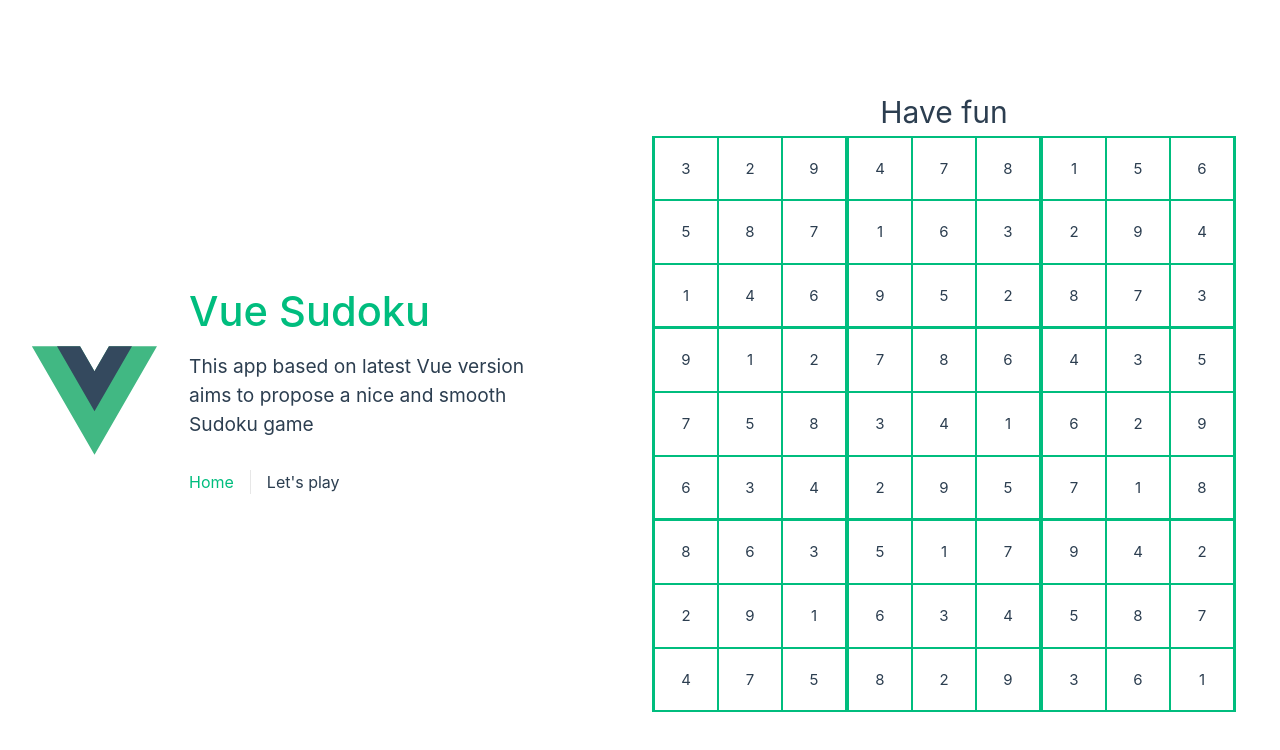
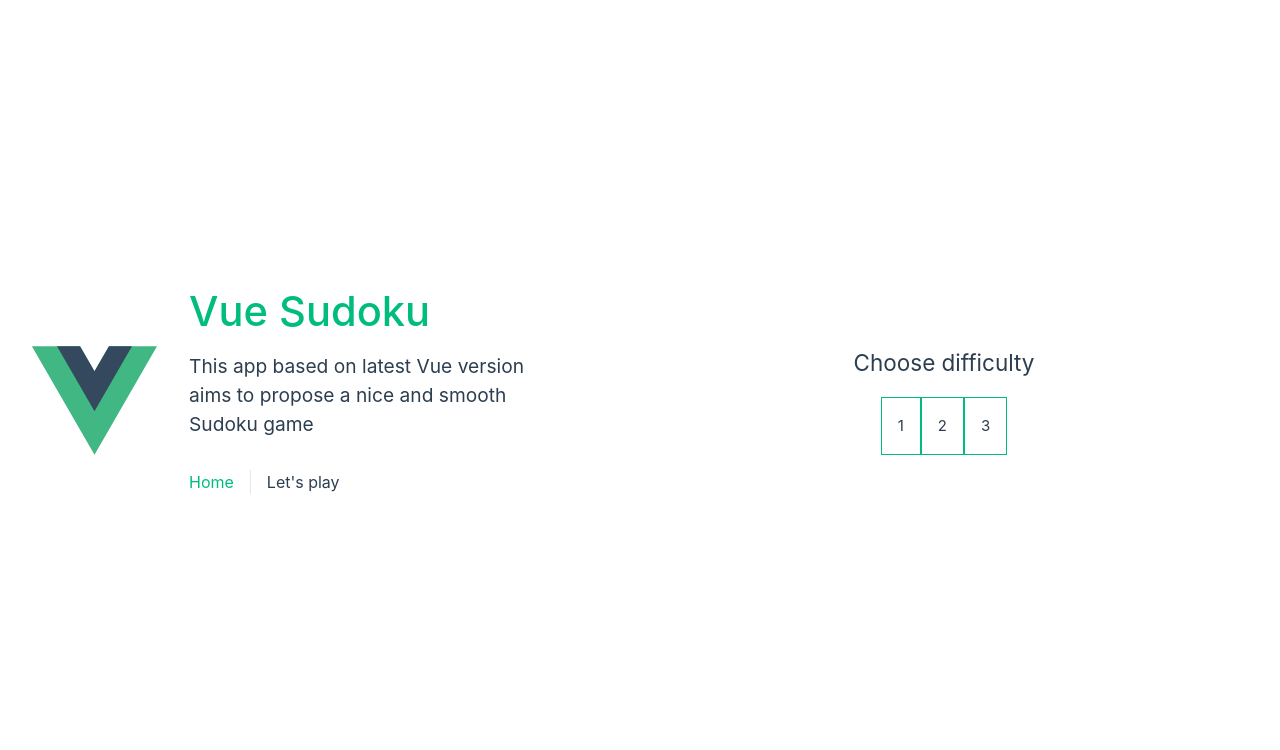
Before and after one commit to jpmaligne/sudokuvuejs, a Vue app: page /play in a window 1280 px wide. Shown: the top 750 px of the page. Built offline with nearby package versions, Linux system fonts and the light colour scheme.

Commit message:
Diffculty picker and timer

```diff
--- /dev/null
+++ b/src/components/game/DifficultyPicker.vue
@@ -0,0 +1,31 @@
+<script setup lang="ts">
+  import { useGameStore } from '@/stores/game.store'
+
+  const gameStore = useGameStore()
+</script>
+
+<template>
+  <div class="diff-picker">
+    <div
+        v-for="difficulty in gameStore.availableDifficulties"
+        class="difficulty"
+        v-on:click="gameStore.setGameDifficulty(difficulty)"
+    >
+        <span>{{ difficulty }}</span>
+    </div>
+  </div>
+</template>
+
+<style>
+  .diff-picker {
+    display: flex;
+  }
+  .difficulty {
+    padding: 1rem;
+    border: 1px solid var(--color-green);
+  }
+  .difficulty:hover {
+    cursor: pointer;
+    background-color: var(--color-green-dark);
+  }
+</style>
--- /dev/null
+++ b/src/components/game/Timer.vue
@@ -0,0 +1,11 @@
+<script setup lang="ts">
+  import { useGameStore } from '@/stores/game.store'
+
+  const gameStore = useGameStore()
+</script>
+
+<template>
+  <div>
+    <span>{{ gameStore.playTime }}</span>
+  </div>
+</template>
--- /dev/null
+++ b/src/stores/game.store.ts
@@ -0,0 +1,37 @@
+import { defineStore } from "pinia";
+
+
+interface IGameState {
+  availableDifficulties: number[],
+  difficulty: number,
+  playTime: number,
+  intervalID: number,
+}
+
+export const useGameStore = defineStore("game", {
+  state: (): IGameState => ({
+    availableDifficulties: [1, 2, 3],
+    difficulty: 0,
+    playTime: 0,
+    intervalID: 0,
+  }),
+  actions: {
+    setGameDifficulty(difficulty: number) {
+        this.difficulty = difficulty;
+        this.startGame();
+    },
+    /**
+     * Used to handle timer when starting or resuming a run.
+     */
+    startGame() {
+        const intervalID = setInterval(
+            () => this.playTime += 1,
+            1000
+        )
+        this.intervalID = intervalID;
+    },
+    pauseGame() {
+        clearInterval(this.intervalID);
+    }
+  }
+});
--- a/src/stores/grid.store.ts
+++ b/src/stores/grid.store.ts
@@ -13,13 +13,13 @@ const MATRIX_LENGTH = 8;
 
 interface IGridState {
   grid: Grid,
-  initialized: boolean
+  initialized: boolean,
 }
 
 export const useSudokuGridStore = defineStore("grid", {
   state: (): IGridState => ({
     grid: new(Array<Array<GridCell>>),
-    initialized: false
+    initialized: false,
   }),
   actions: {
 
--- a/src/views/PlayView.vue
+++ b/src/views/PlayView.vue
@@ -1,24 +1,35 @@
 <script setup lang="ts">
   import { useSudokuGridStore } from '@/stores/grid.store'
+  import { useGameStore } from '@/stores/game.store'
+  import DifficultyPicker from "../components/game/DifficultyPicker.vue"
   import Grid from "../components/game/Grid.vue"
+  import Timer from "../components/game/Timer.vue"
 
   const gridStore = useSudokuGridStore()
   if (!gridStore.initialized) {
     gridStore.initGrid();
   }
 
+  const gameStore = useGameStore();
 
 </script>
 
 <template>
   <div class="board">
-    <h1>Have fun</h1>
-    <Grid />
+    <h1 v-if=gameStore.difficulty>Have fun</h1>
+    <h2 v-if=!gameStore.difficulty>Choose difficulty</h2>
+
+    <DifficultyPicker  v-if=!gameStore.difficulty />
+    <Grid v-if=gameStore.difficulty />
+    <Timer v-if=gameStore.difficulty />
   </div>
 
 </template>
 
 <style>
+h2 {
+  margin-bottom: 1rem;
+}
 @media (min-width: 1024px) {
   .board {
     min-height: 100vh;
```
